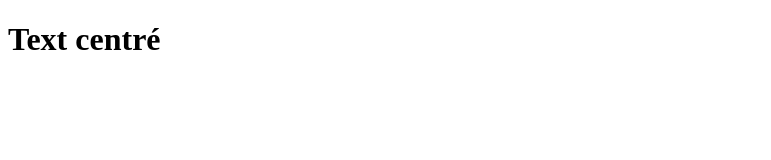
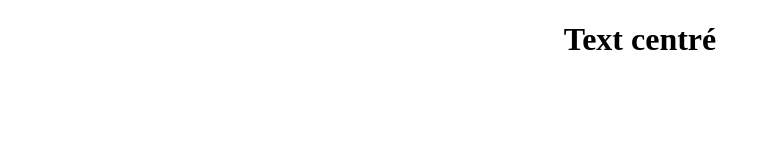
Before and after one commit to NicolasGarciaCdl/gitTest, a plain HTML site: page index.html in a window 1280 px wide. Shown: the whole page, without its empty margins (0-771 px from the left). Drawn offline with Linux system fonts and the light colour scheme.

Commit message:
modif style.css

```diff
--- a/assets/css/style.css
+++ b/assets/css/style.css
@@ -1,3 +1,7 @@
+body {
+    box-sizing: border-box;
+}
+
 h1 {
     text-align: center;
 }
--- a/index.html
+++ b/index.html
@@ -6,10 +6,13 @@
     <meta http-equiv="X-UA-Compatible" content="IE=edge">
     <meta name="viewport" content="width=device-width, initial-scale=1.0">
     <title>Cours Git</title>
+    <link rel="stylesheet" href="assets/css/style.css">
 </head>
 
 <body>
-    <h1>Text centré</h1>
+    <div>
+        <h1>Text centré</h1>
+    </div>
 </body>
 
 </html>
```
